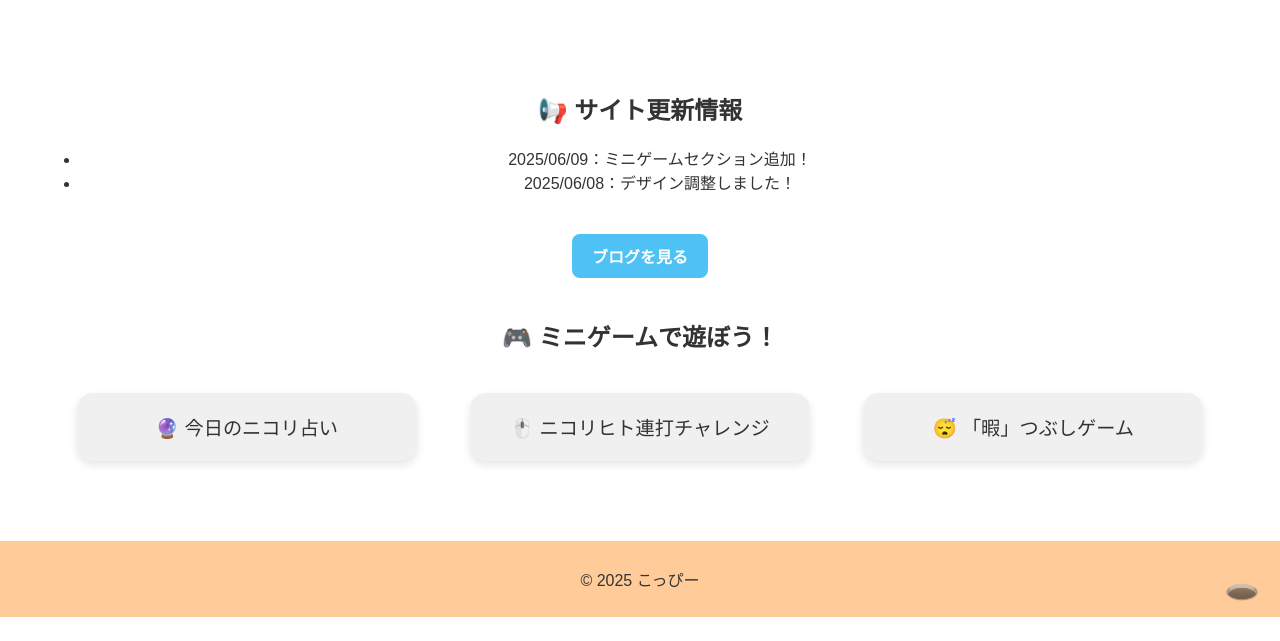
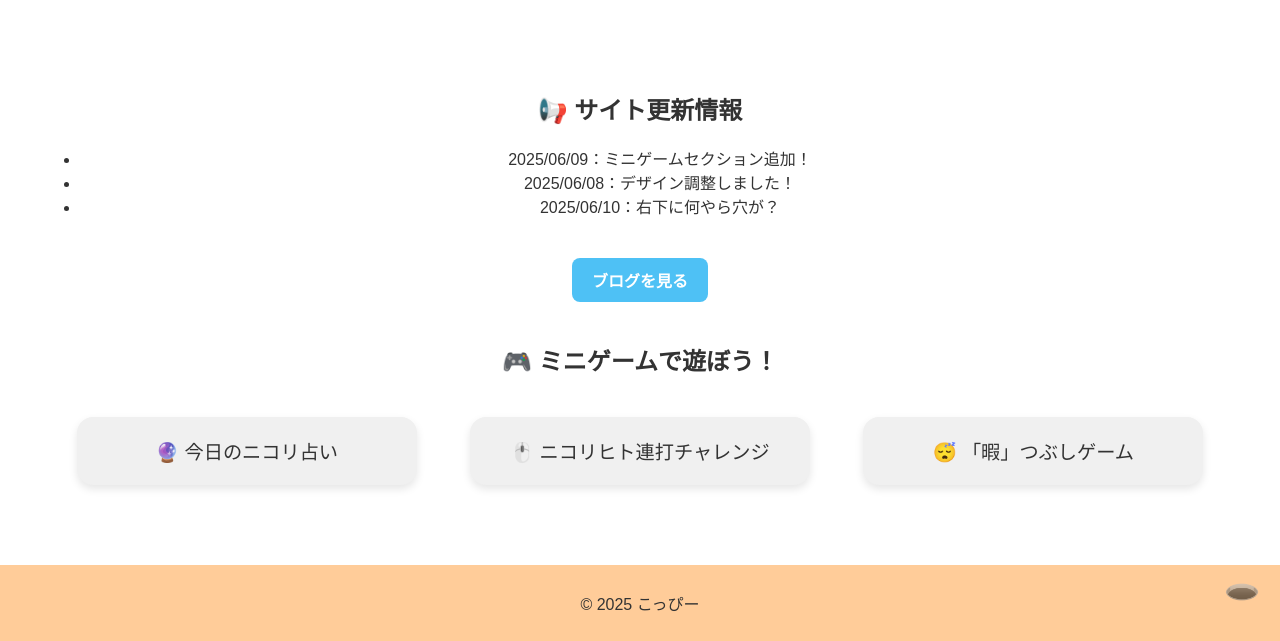
Before and after one commit to nikorihito/koppyblog, a plain HTML site: page index.html in a window 1280 px wide. Shown: the part 176-817 px from the top of the page. Drawn offline with Linux system fonts and the light colour scheme.

Commit message:
Update index.html

```diff
--- a/index.html
+++ b/index.html
@@ -65,6 +65,7 @@
       <ul>
         <li>2025/06/09：ミニゲームセクション追加！</li>
         <li>2025/06/08：デザイン調整しました！</li>
+        <li>2025/06/10：右下に何やら穴が？</li>
       </ul>
     </section>
     <section>
```
